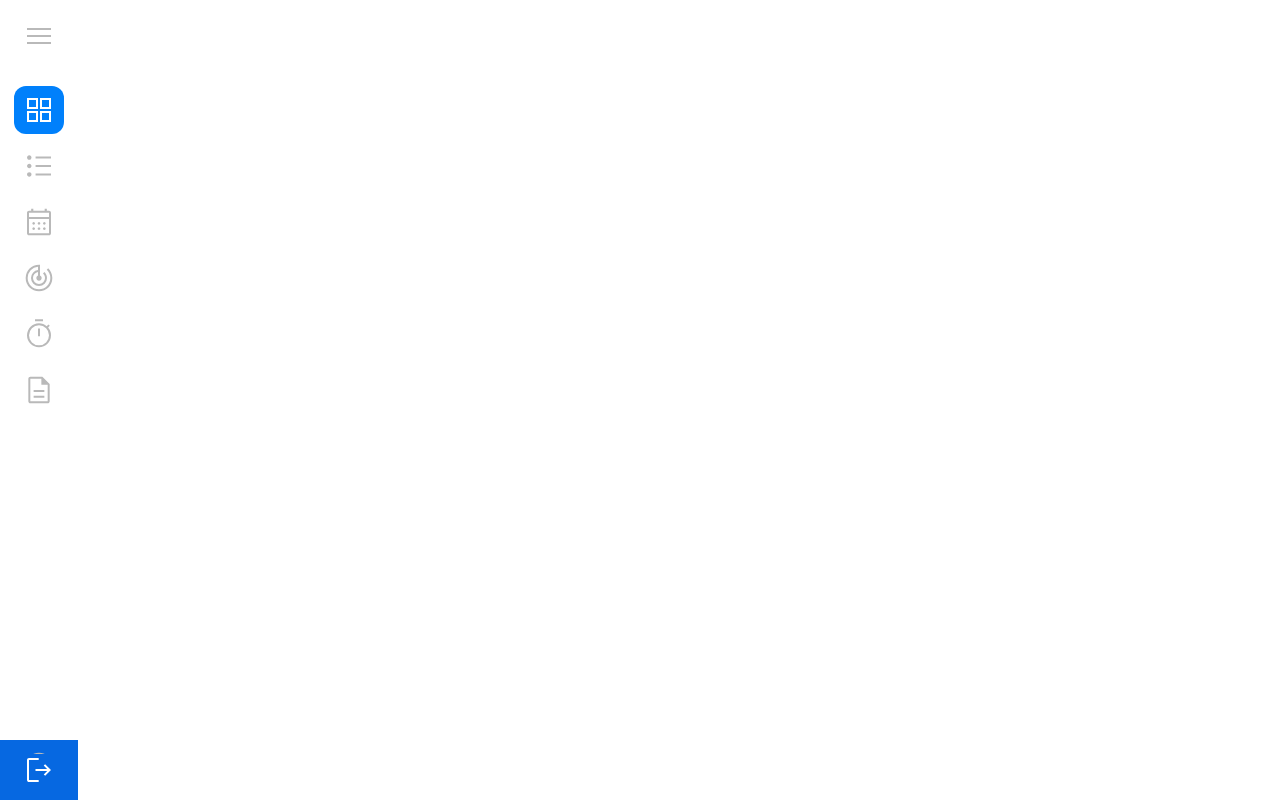
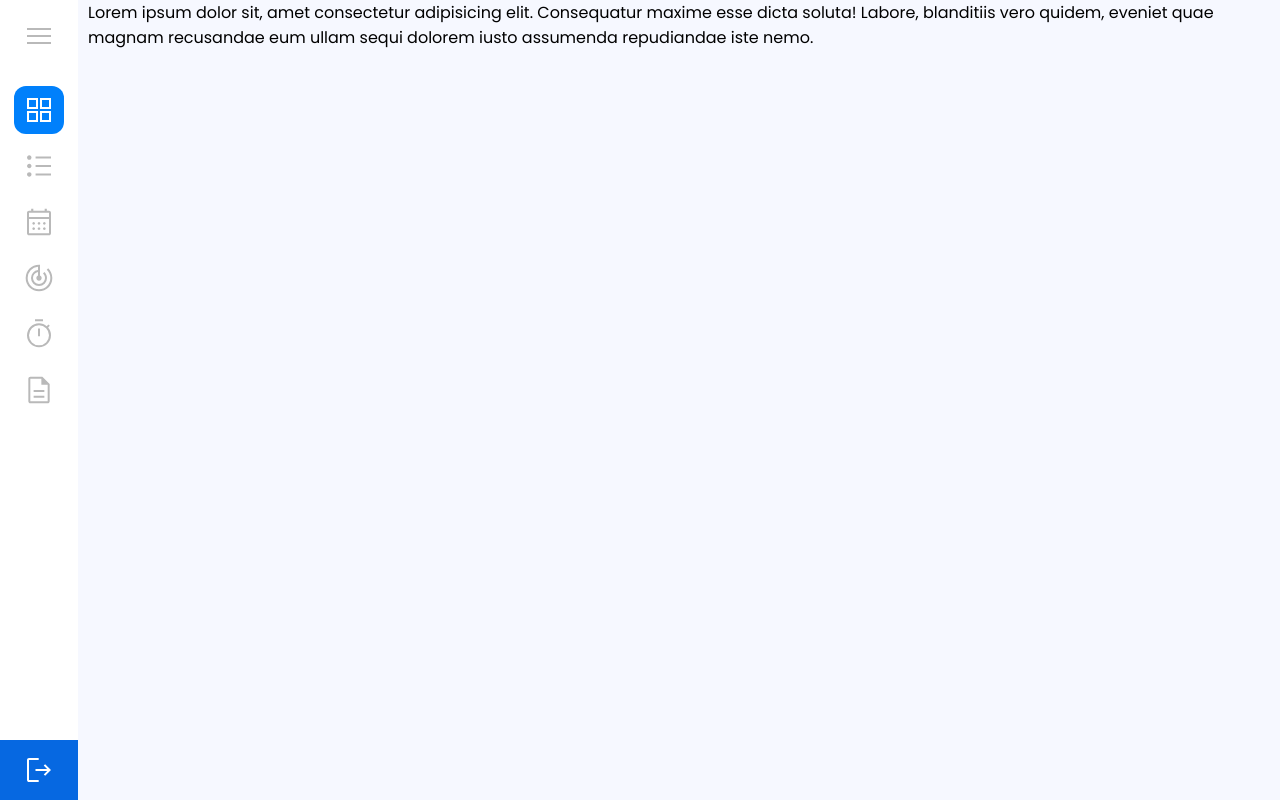
Before and after one commit to abdelrahman-assoum/tanzimi-frontend, a React (Create React App) app: page / in a window 1280 px wide. Built offline with nearby package versions, Linux system fonts and the light colour scheme.

Commit message:
fixing the sidebar

```diff
--- /dev/null
+++ b/src/Components/AppLayout/AppLayout.js
@@ -0,0 +1,26 @@
+import React, { useState } from "react";
+import Sidebar from "../Sidebar/Sidebar";
+import { Outlet } from "react-router-dom";
+
+function AppLayout() {
+  const [sideNavExpanded, setSideNavExpanded] = useState(false);
+  const contentStyle = {
+    marginLeft: sideNavExpanded ? "260px" : "88px", // arbitrary values
+    transition: "margin 0.5s ease",
+  };
+  document.body.style.background = "var(--bgColor)"
+
+  return (
+    <div>
+      <Sidebar
+        setSideNavExpanded={setSideNavExpanded}
+        sideNavExpanded={sideNavExpanded}
+      />
+      <div style={contentStyle}>
+        <Outlet />
+      </div>
+    </div>
+  );
+}
+
+export default AppLayout;
--- a/src/Components/Sidebar/Sidebar.js
+++ b/src/Components/Sidebar/Sidebar.js
@@ -3,12 +3,11 @@ import "./sidebar.css";
 import { NavLink } from "react-router-dom";
 import logo from "../../Assets/Images/SmallLogo.svg";
 
-
-const Sidebar = () => {
+const Sidebar = ({ sideNavExpanded, setSideNavExpanded }) => {
   const [isOpen, setIsOpen] = useState(false);
-
   const handleToggle = () => {
     setIsOpen(!isOpen);
+     setSideNavExpanded(!sideNavExpanded);
   };
 
   return (
@@ -31,6 +30,9 @@ const Sidebar = () => {
             viewBox="0 96 960 960"
             id="btn"
             onClick={handleToggle}
+            onToggle={() => {
+              setSideNavExpanded(!sideNavExpanded);
+            }}
           >
             <path d="M120 816v-60h720v60H120Zm0-210v-60h720v60H120Zm0-210v-60h720v60H120Z" />
           </svg>
@@ -97,6 +99,7 @@ const Sidebar = () => {
             <svg
               xmlns="http://www.w3.org/2000/svg"
               viewBox="0 96 960 960"
+              id="profile-image"
             >
               <path d="M222 801q63-44 125-67.5T480 710q71 0 133.5 23.5T739 801q44-54 62.5-109T820 576q0-145-97.5-242.5T480 236q-145 0-242.5 97.5T140 576q0 61 19 116t63 109Zm257.814-195Q422 606 382.5 566.314q-39.5-39.686-39.5-97.5t39.686-97.314q39.686-39.5 97.5-39.5t97.314 39.686q39.5 39.686 39.5 97.5T577.314 566.5q-39.686 39.5-97.5 39.5Zm.654 370Q398 976 325 944.5q-73-31.5-127.5-86t-86-127.266Q80 658.468 80 575.734T111.5 420.5q31.5-72.5 86-127t127.266-86q72.766-31.5 155.5-31.5T635.5 207.5q72.5 31.5 127 86t86 127.032q31.5 72.532 31.5 155T848.5 731q-31.5 73-86 127.5t-127.032 86q-72.532 31.5-155 31.5ZM480 916q55 0 107.5-16T691 844q-51-36-104-55t-107-19q-54 0-107 19t-104 55q51 40 103.5 56T480 916Zm0-370q34 0 55.5-21.5T557 469q0-34-21.5-55.5T480 392q-34 0-55.5 21.5T403 469q0 34 21.5 55.5T480 546Zm0-77Zm0 374Z" />
             </svg>
--- a/src/Components/Sidebar/sidebar.css
+++ b/src/Components/Sidebar/sidebar.css
@@ -205,6 +205,7 @@
 }
 
 .sidebar li.profile {
+    display: flex;
     position: fixed;
     height: 60px;
     width: 78px;
@@ -248,9 +249,9 @@
 
 .sidebar .profile #log_out {
     position: absolute;
-    top: 50%;
-    right: 0;
-    transform: translateY(-50%);
+    /*top: 50%;
+    */right: 0;
+    /* transform: translateY(-50%); */
     background: var(--blue1);
     width: 100%;
     height: 32px;
@@ -292,7 +293,9 @@
     width: 30px;
     margin-right: 5px;
 }
-
+.sidebar .profile #profile-image {
+    fill: var(--white);
+}
 @media (max-width: 420px) {
     .sidebar li .tooltip {
         display: none;
--- a/src/Pages/AppRoutes.js
+++ b/src/Pages/AppRoutes.js
@@ -11,10 +11,10 @@ import Schedule from "./Schedule/Schedule"
 import PomodoroPage from "./Pomodoro/PomodoroPage"
 import Goals from "./Goals/Goals"
 import Journals from "./Journals/Journals"
+import AppLayout from "../Components/AppLayout/AppLayout"
 function AppRoutes() {
     const [token, setToken] =useState("");
     const [isLoggedIn, setIsLoggedIn] = useState(false);
-
 
   useEffect(() => {
     const authToken = Cookies.get("token");
@@ -30,10 +30,10 @@ function AppRoutes() {
         value={{ token, isLoggedIn, setToken, setIsLoggedIn }}
       >
           <Routes>
-          <Route path="/login" element={<Login />} />
+            <Route path="/login" element={<Login />}  />
             <Route path="/register" element={<Register />} />
-
-          <Route path="/" element={<Dashboard />}>
+            <Route path="/" element={<AppLayout />}>
+              <Route index element={<Dashboard />} />
               <Route path="/tasks" element={<Tasks />} />
               <Route path="/schedule" element={<Schedule />} />
               <Route path="/pomodoro" element={<PomodoroPage />} />
--- a/src/Pages/Dashboard/Dashboard.js
+++ b/src/Pages/Dashboard/Dashboard.js
@@ -1,10 +1,9 @@
 import React from 'react'
-import Sidebar from '../../Components/Sidebar/Sidebar'
 
 function Dashboard() {
   return (
     <div>
-        <Sidebar/>
+      Lorem ipsum dolor sit, amet consectetur adipisicing elit. Consequatur maxime esse dicta soluta! Labore, blanditiis vero quidem, eveniet quae magnam recusandae eum ullam sequi dolorem iusto assumenda repudiandae iste nemo.
     </div>
   )
 }
--- a/src/Pages/Login/Login.js
+++ b/src/Pages/Login/Login.js
@@ -55,7 +55,7 @@ function Login() {
       })
       .catch((error) => {
         console.log(error);
-        if(error.response.status){
+        if(error.response){
           toast.error(error.response.data.error);
         }else{
         toast.error(error.message || "An error occurred, please try again");
--- a/src/index.css
+++ b/src/index.css
@@ -4,7 +4,7 @@ body {
   font-family: 'Poppins', sans-serif;
   -webkit-font-smoothing: antialiased;
   -moz-osx-font-smoothing: grayscale;
-  overflow-x: hidden
+  overflow-x: hidden;
 }
 
 html {
@@ -23,7 +23,7 @@ code {
 :root {
 
 
-  --bg-color: #F6F8FF;
+  --bgColor: #F6F8FF;
   --black: #333;
   --gray: #777;
   --light-gray: #b9b9b9;
```
Also changed, not shown: src/Components/TaskCard/TaskCard.js (added, +11 -0 lines), src/Components/AppLayout/layout.module.css (added). Lines whose indentation alone changed are shown as unchanged.
